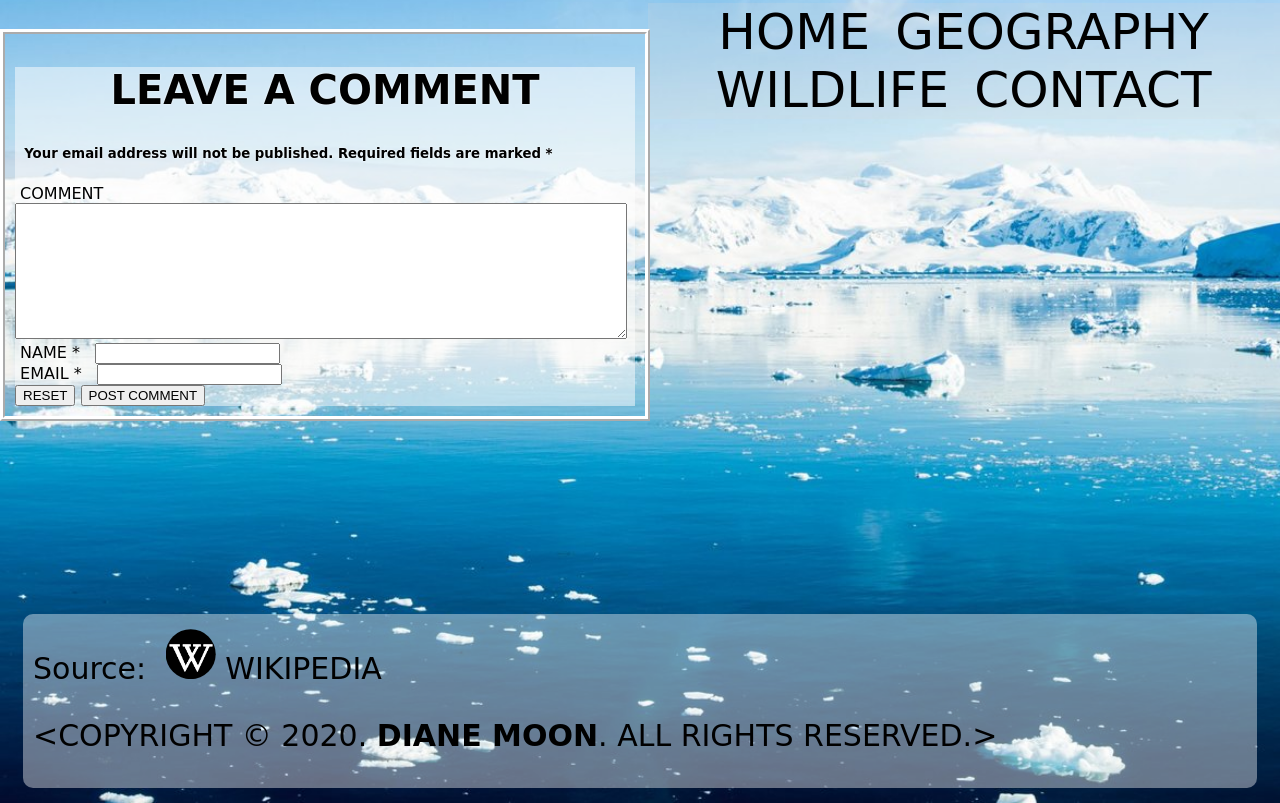
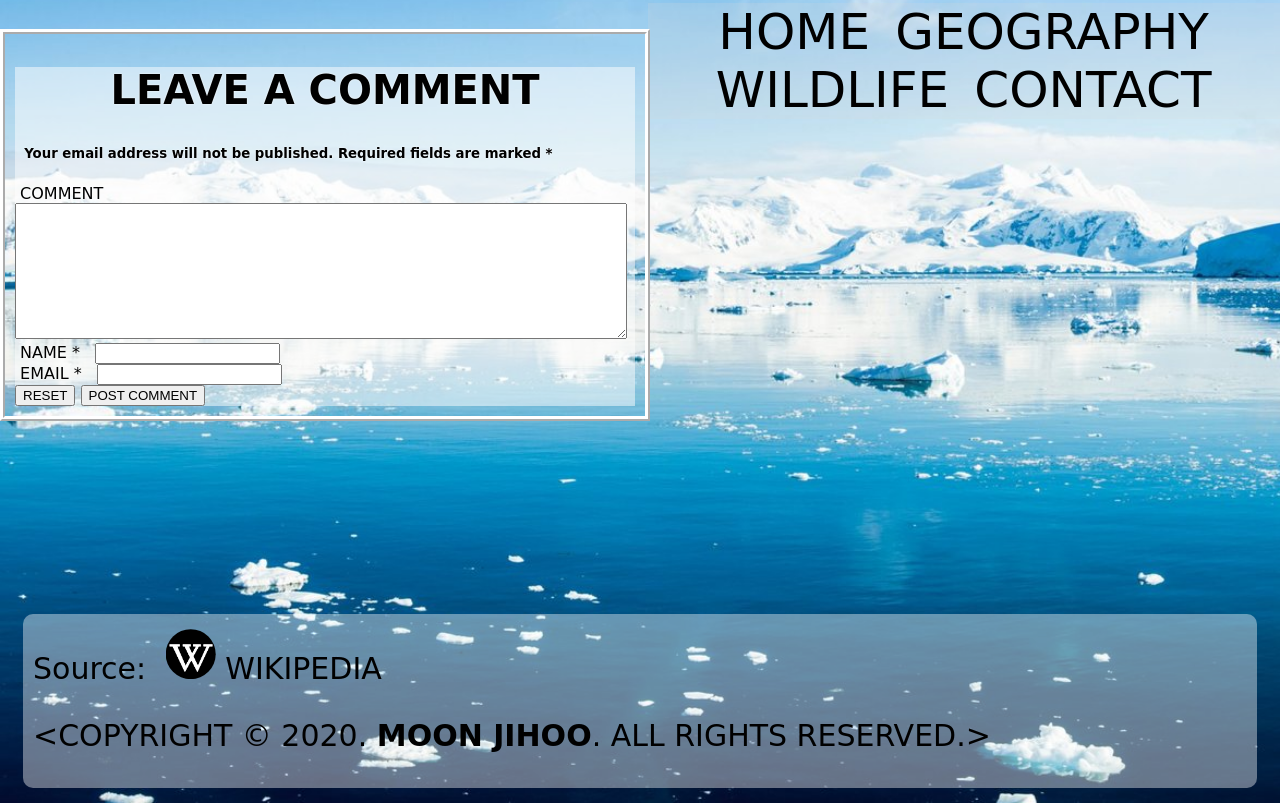
Before and after one commit to iguthb79/iguthb79.github.io, a plain HTML site: page form.html in a window 1280 px wide. Shown: the part 417-1220 px from the top of the page. Drawn offline with Linux system fonts and the light colour scheme; a web font is replaced by a local one.

Commit message:
Second commit
Changed bottom code and deleted unused codes in 4 files

```diff
--- a/form.html
+++ b/form.html
@@ -65,42 +65,8 @@
           <textarea name="comment" id="comment"></textarea><br>
           <label for="name">&nbsp;NAME * &nbsp;</label>
           <input type="text" id="name" name="name"><br>
-          <!-- <label for="gender">&nbsp;GENDER &nbsp;</label>
-          <input type="radio" id="male" name="gender" value="male">
-          <label for="male">Male</label>
-          <input type="radio" id="female" name="gender" value="female">
-          <label for="female">Female</label>
-          <input type="radio" id="other" name="gender" value="other">
-          <label for="other">Other</label><br><br> -->
-          <!-- <label for="interest">&nbsp;INTEREST &nbsp;</label>
-          <input type="checkbox" name="interest" id="animals" value="animals">
-          <label for="animals">Animals</label>
-          <input type="checkbox" name="interest" id="art" value="art">
-          <label for="art">Art</label>
-          <input type="checkbox" name="interest" id="food" value="food">
-          <label for="food">Food</label>
-          <input type="checkbox" name="interest" id="game" value="game">
-          <label for="game">Game</label>
-          <input type="checkbox" name="interest" id="music" value="music">
-          <label for="music">Music</label>
-          <input type="checkbox" name="interest" id="nature" value="nature">
-          <label for="nature">Nature</label>
-          <input type="checkbox" name="interest" id="reading" value="reading">
-          <label for="reading">Reading</label>
-          <input type="checkbox" name="interest" id="science" value="science">
-          <label for="science">Science</label>
-          <input type="checkbox" name="interest" id="sports" value="sports">
-          <label for="sports">Sports</label>
-          <input type="checkbox" name="interest" id="technology" value="technology">
-          <label for="technology">Technology</label>
-          <input type="checkbox" name="interest" id="travel" value="travel">
-          <label for="travel">Travel</label>
-          <input type="checkbox" name="interest" id="tv" value="tv">
-          <label for="tv">TV</label><br><br> -->
           <label for="email">&nbsp;EMAIL * &nbsp;</label>
           <input type="text" id="email" name="email"><br>
-          <!-- <label for="subject">&nbsp;SUBJECT &nbsp;</label>
-          <input type="text" id="subject" name="subject"><br> -->
 
           <input type="reset" value="RESET">
           <input type="submit" value="POST COMMENT" onclick="alert('THANK YOU, COMMENT SENT.')">
@@ -114,7 +80,7 @@
       <div class="footer_">
         Source:
         <a href="https://en.wikipedia.org/wiki/Antarctic" target="_blank"><i aria-hidden="true"></i><img id="wiki" src="./image/wikipedia-logotype.jpg"> WIKIPEDIA</a>
-        <p>&lt;COPYRIGHT &copy; 2020. <strong>DIANE MOON</strong>. ALL RIGHTS RESERVED.&gt;</p>
+        <p>&lt;COPYRIGHT &copy; 2020. <strong>MOON JIHOO</strong>. ALL RIGHTS RESERVED.&gt;</p>
       </div>
     </div>
   </footer>
```
Also changed, not shown: geography.html (+1 -4 lines), index.html (+1 -1 lines), wildlife.html (+1 -4 lines).
